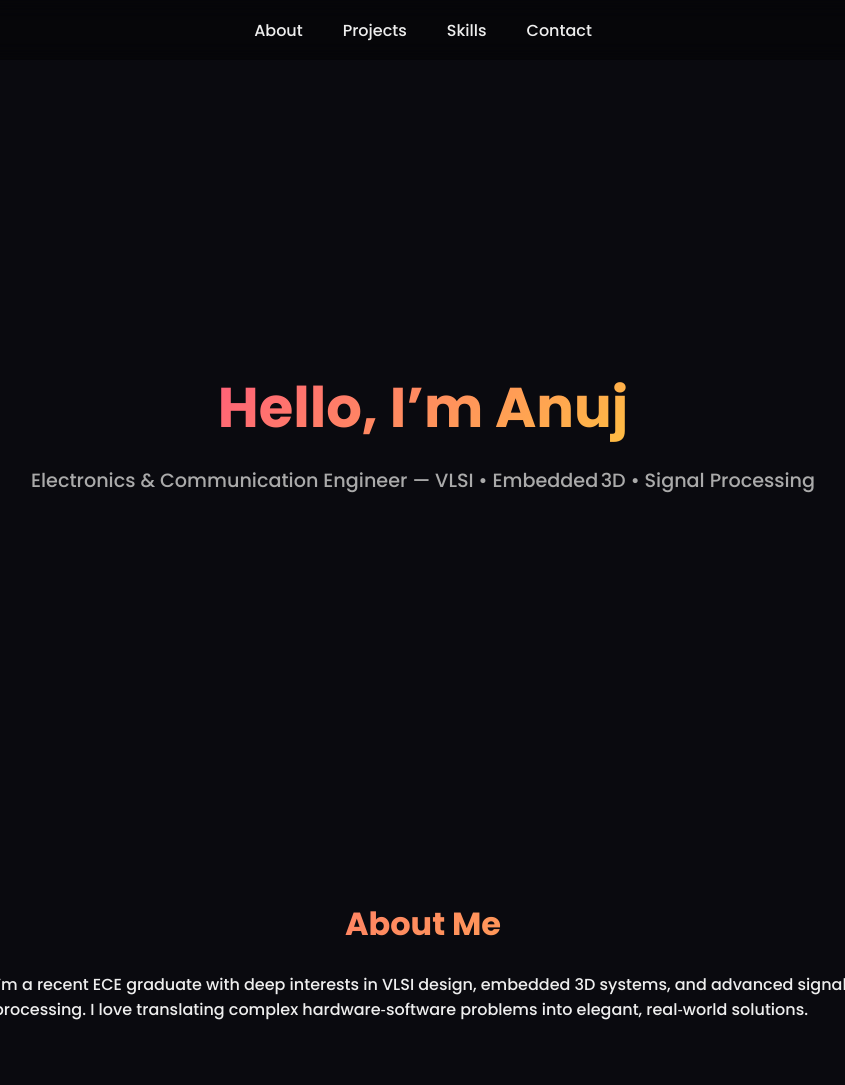
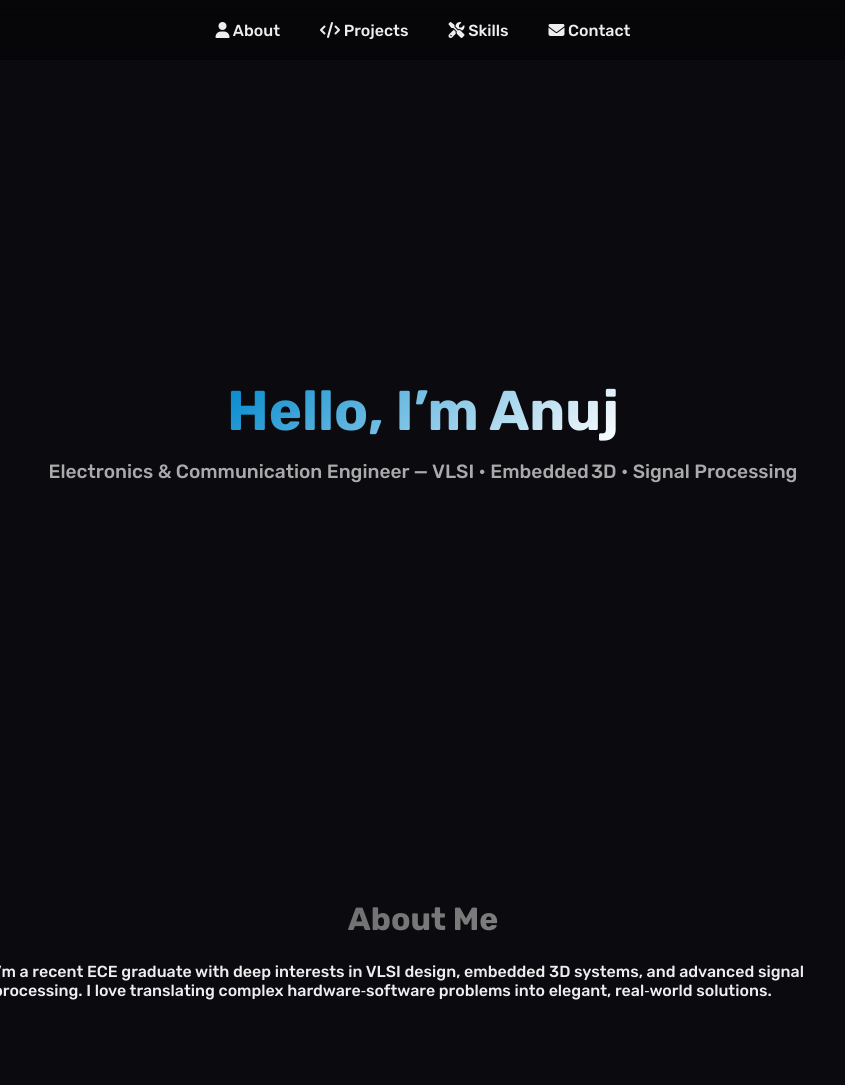
Before and after one commit to anuj-core/anuj-core.github.io, a plain HTML site: page index.html in a window 1280 px wide. Shown: the top 1085 px of the page, without its empty margins (217-1062 px from the left). Drawn offline with Linux system fonts and the light colour scheme.

Commit message:
Update index.html

```diff
--- a/index.html
+++ b/index.html
@@ -1,17 +1,20 @@
-<!DOCTYPE html>
-<html lang="en">
+<!DOCTYPE html><html lang="en">
 <head>
   <meta charset="UTF-8" />
   <meta name="viewport" content="width=device-width,initial-scale=1.0" />
   <title>Anuj | VLSI & Embedded 3D</title>
-  <link href="https://fonts.googleapis.com/css2?family=Poppins:wght@300;500;700&display=swap" rel="stylesheet">
+  <link href="https://fonts.googleapis.com/css2?family=Rubik:wght@300;500;700&display=swap" rel="stylesheet">
+  <link rel="stylesheet" href="https://cdnjs.cloudflare.com/ajax/libs/font-awesome/6.4.0/css/all.min.css">
   <style>
     :root {
       --bg: #0a0a0f;
       --fg: #eee;
-      --accent1: #ff5e7a;
-      --accent2: #ffbe42;
+      --accent1: #0088cc; /* copper blue */
+      --accent2: #ffffff; /* white */
+      --alt1: #0a0a0f;
+      --alt2: #445566; /* cobalt/grey-blue */
       --gradient: linear-gradient(135deg, var(--accent1), var(--accent2));
+      --shadow-gradient: linear-gradient(135deg, #555, #999);
       --nav-height: 60px;
     }
     * {
@@ -20,7 +23,7 @@
     body {
       background: var(--bg);
       color: var(--fg);
-      font-family: 'Poppins', sans-serif;
+      font-family: 'Rubik', sans-serif;
       scroll-behavior: smooth;
     }
     header {
@@ -45,7 +48,7 @@
       transition: color .3s;
     }
     nav a:hover {
-      color: var(--accent2);
+      color: var(--accent1);
     }
     .hero {
       display:flex;
@@ -75,7 +78,7 @@
     }
     h2 {
       font-size:2rem;
-      background: var(--gradient);
+      background: var(--shadow-gradient);
       -webkit-text-fill-color: transparent;
       -webkit-background-clip: text;
       margin-bottom:24px;
@@ -97,7 +100,7 @@
     .card h3 {
       margin-bottom:12px;
       font-size:1.4rem;
-      background: var(--gradient);
+      background: var(--shadow-gradient);
       -webkit-text-fill-color: transparent;
       -webkit-background-clip: text;
     }
@@ -113,28 +116,20 @@
     }
   </style>
 </head>
-<body>
-
-  <header>
+<body>  <header>
     <nav>
-      <a href="#about">About</a>
-      <a href="#projects">Projects</a>
-      <a href="#skills">Skills</a>
-      <a href="#contact">Contact</a>
+      <a href="#about"><i class="fas fa-user"></i> About</a>
+      <a href="#projects"><i class="fas fa-code"></i> Projects</a>
+      <a href="#skills"><i class="fas fa-tools"></i> Skills</a>
+      <a href="#contact"><i class="fas fa-envelope"></i> Contact</a>
     </nav>
-  </header>
-
-  <div class="hero">
+  </header>  <div class="hero">
     <h1>Hello, I’m Anuj</h1>
     <p>Electronics & Communication Engineer — VLSI • Embedded 3D • Signal Processing</p>
-  </div>
-
-  <section id="about">
+  </div>  <section id="about">
     <h2>About Me</h2>
     <p>I’m a recent ECE graduate with deep interests in VLSI design, embedded 3D systems, and advanced signal processing. I love translating complex hardware‑software problems into elegant, real‑world solutions.</p>
-  </section>
-
-  <section id="projects">
+  </section>  <section id="projects">
     <h2>Featured Projects</h2>
     <div class="grid">
       <div class="card">
@@ -150,25 +145,17 @@
         <p>Implemented FFT and IIR filtering for biomedical signal analysis on ARM Cortex-M series.</p>
       </div>
     </div>
-  </section>
-
-  <section id="skills">
+  </section>  <section id="skills">
     <h2>Skills & Tools</h2>
     <div class="grid">
       <div class="card"><h3>Languages</h3><p>Verilog • C • Python</p></div>
       <div class="card"><h3>EDA & Tools</h3><p>Cadence • ModelSim • Vivado • MATLAB</p></div>
       <div class="card"><h3>Domains</h3><p>VLSI Design • Embedded Systems • Signal Processing • PCB Design</p></div>
     </div>
-  </section>
-
-  <section id="contact">
+  </section>  <section id="contact">
     <h2>Get In Touch</h2>
-    <p>Email me at <a href="mailto:anuj@example.com" style="color:var(--accent2)">anuj@example.com</a> or find me on <a href="https://github.com/anuj-core" target="_blank" style="color:var(--accent2)">GitHub</a>.</p>
-  </section>
-
-  <footer>
+    <p>Email me at <a href="mailto:anuj@example.com" style="color:var(--accent1)">anuj@example.com</a> or find me on <a href="https://github.com/anuj-core" target="_blank" style="color:var(--accent1)">GitHub</a>.</p>
+  </section>  <footer>
     <p>© Anuj 2025 — Built with passion & precision.</p>
-  </footer>
-
-</body>
+  </footer></body>
 </html>
```
